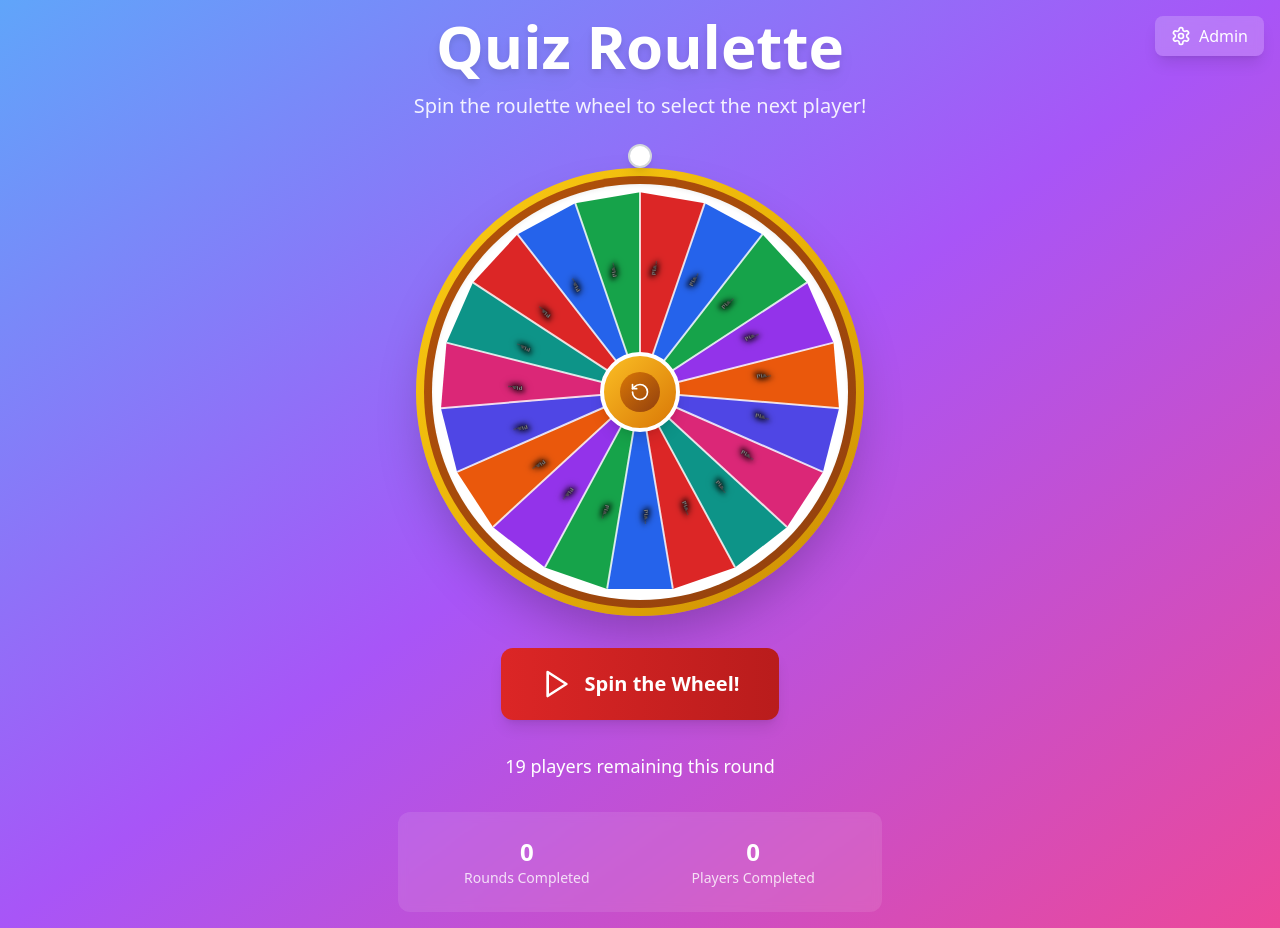
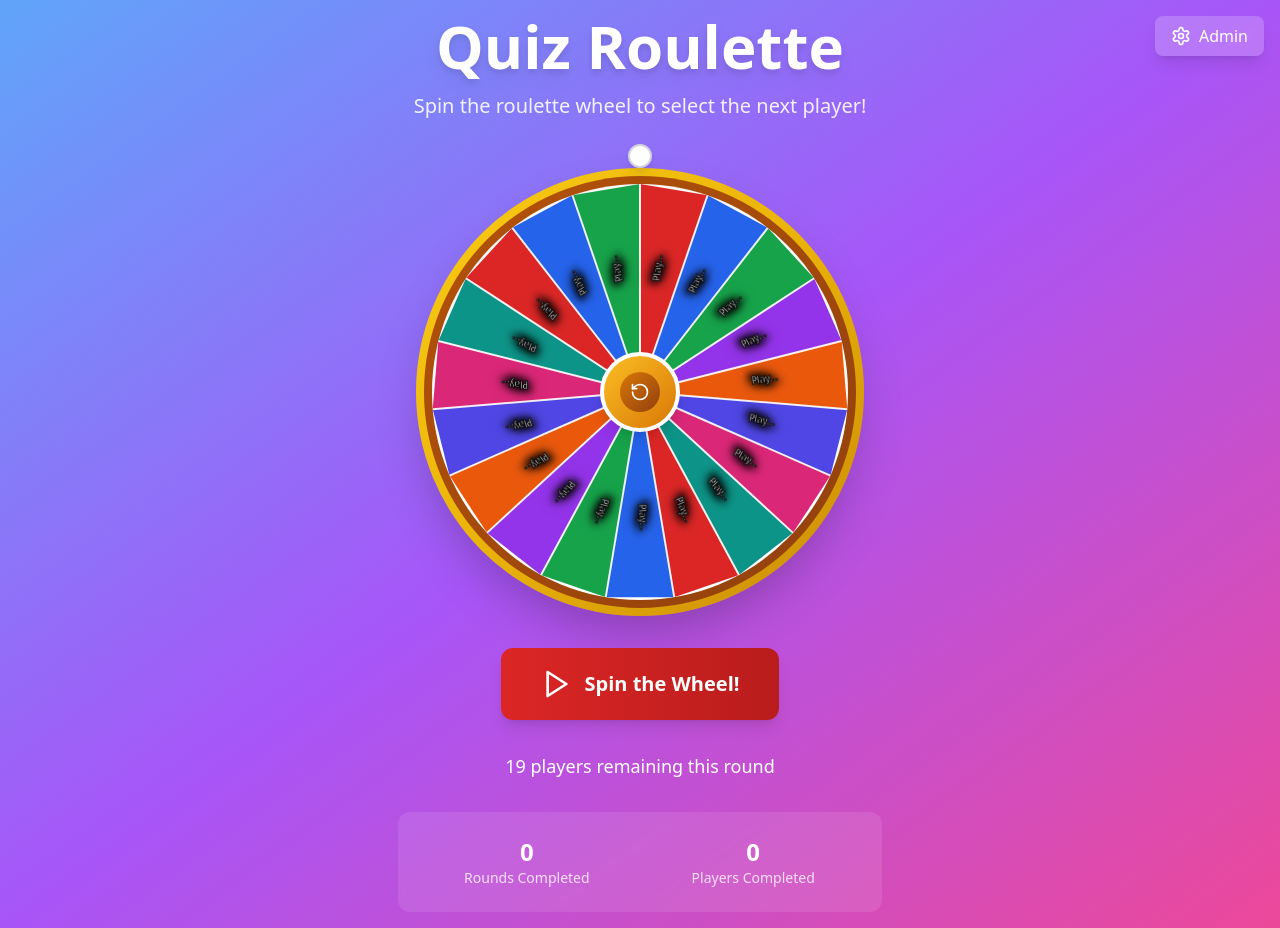
Before and after one commit to RezdarNajeeb/quiz-game-platform, a React (Vite) app: page / in a window 1280 px wide. Built offline with nearby package versions, Linux system fonts and the light colour scheme.

Commit message:
Make Fonts Bigger and Perfect Circle for All User Counts

```diff
--- a/src/components/RouletteWheel.tsx
+++ b/src/components/RouletteWheel.tsx
@@ -106,25 +106,25 @@ const RouletteWheel: React.FC<RouletteWheelProps> = ({
     return colors[index % colors.length];
   };
 
-  // Get font size based on user count and name length
+  // Enhanced font size calculation - BIGGER fonts!
   const getFontSize = (userCount: number, nameLength: number) => {
-    if (userCount <= 4) return nameLength > 10 ? '14px' : '16px';
-    if (userCount <= 6) return nameLength > 8 ? '12px' : '14px';
-    if (userCount <= 8) return nameLength > 6 ? '10px' : '12px';
-    if (userCount <= 12) return nameLength > 5 ? '8px' : '10px';
-    if (userCount <= 16) return nameLength > 4 ? '7px' : '8px';
-    return nameLength > 3 ? '6px' : '7px';
+    if (userCount <= 4) return nameLength > 10 ? '20px' : '24px';
+    if (userCount <= 6) return nameLength > 8 ? '18px' : '22px';
+    if (userCount <= 8) return nameLength > 6 ? '16px' : '20px';
+    if (userCount <= 12) return nameLength > 5 ? '14px' : '18px';
+    if (userCount <= 16) return nameLength > 4 ? '12px' : '16px';
+    return nameLength > 3 ? '10px' : '14px';
   };
 
   // Truncate name if too long
   const getTruncatedName = (name: string, userCount: number) => {
     let maxLength;
-    if (userCount <= 4) maxLength = 12;
-    else if (userCount <= 6) maxLength = 10;
-    else if (userCount <= 8) maxLength = 8;
-    else if (userCount <= 12) maxLength = 6;
-    else if (userCount <= 16) maxLength = 5;
-    else maxLength = 4;
+    if (userCount <= 4) maxLength = 15;
+    else if (userCount <= 6) maxLength = 12;
+    else if (userCount <= 8) maxLength = 10;
+    else if (userCount <= 12) maxLength = 8;
+    else if (userCount <= 16) maxLength = 6;
+    else maxLength = 5;
 
     return name.length > maxLength ? `${name.substring(0, maxLength - 1)}…` : name;
   };
@@ -199,23 +199,23 @@ const RouletteWheel: React.FC<RouletteWheelProps> = ({
 
                   return (
                     <React.Fragment key={`${user.id}-${index}`}>
-                      {/* Background Segment */}
+                      {/* Background Segment - Perfect circle division */}
                       <div
                         className={`absolute w-full h-full ${getSegmentColor(index)}`}
                         style={{
                           clipPath: `polygon(50% 50%, ${
-                            50 + 48 * Math.cos(((angle - 90) * Math.PI) / 180)
+                            50 + 50 * Math.cos(((angle - 90) * Math.PI) / 180)
                           }% ${
-                            50 + 48 * Math.sin(((angle - 90) * Math.PI) / 180)
+                            50 + 50 * Math.sin(((angle - 90) * Math.PI) / 180)
                           }%, ${
-                            50 + 48 * Math.cos(((nextAngle - 90) * Math.PI) / 180)
+                            50 + 50 * Math.cos(((nextAngle - 90) * Math.PI) / 180)
                           }% ${
-                            50 + 48 * Math.sin(((nextAngle - 90) * Math.PI) / 180)
+                            50 + 50 * Math.sin(((nextAngle - 90) * Math.PI) / 180)
                           }%)`
                         }}
                       />
 
-                      {/* Radial Text - Flowing from edge to center like dividers */}
+                      {/* Radial Text - Flowing from center to edge like dividers */}
                       <div
                         className="absolute text-white font-black select-none pointer-events-none z-10"
                         style={{
@@ -225,16 +225,17 @@ const RouletteWheel: React.FC<RouletteWheelProps> = ({
                           transform: `rotate(${midAngle}deg)`,
                           fontSize: getFontSize(availableUsers.length, user.name.length),
                           fontWeight: '900',
-                          textShadow: '2px 2px 4px rgba(0,0,0,0.9), -2px -2px 4px rgba(0,0,0,0.8), 0 0 8px rgba(0,0,0,0.7)',
-                          WebkitTextStroke: '0.5px rgba(0,0,0,0.8)',
-                          filter: 'drop-shadow(0 0 3px rgba(0,0,0,1))',
+                          textShadow: '3px 3px 6px rgba(0,0,0,0.9), -3px -3px 6px rgba(0,0,0,0.8), 0 0 12px rgba(0,0,0,0.7), 0 0 20px rgba(0,0,0,0.5)',
+                          WebkitTextStroke: '1px rgba(0,0,0,0.9)',
+                          filter: 'drop-shadow(0 0 4px rgba(0,0,0,1))',
                           whiteSpace: 'nowrap',
-                          width: '45%', // Text flows from center to edge
+                          width: '42%', // Text flows from center to edge
                           height: 'auto',
                           display: 'flex',
                           alignItems: 'center',
                           justifyContent: 'center',
-                          paddingLeft: '15%', // Start text away from center
+                          paddingLeft: '18%', // Start text away from center hub
+                          letterSpacing: availableUsers.length > 12 ? '-0.5px' : '0.5px',
                         }}
                         title={user.name}
                       >
@@ -244,15 +245,15 @@ const RouletteWheel: React.FC<RouletteWheelProps> = ({
                   );
                 })}
 
-                {/* Separator lines */}
+                {/* Separator lines - Perfect radial division */}
                 {availableUsers.map((_, index) => (
                   <div
                     key={`separator-${index}`}
-                    className="absolute w-0.5 bg-white origin-bottom opacity-80 shadow-sm"
+                    className="absolute w-0.5 bg-white origin-bottom opacity-90 shadow-sm"
                     style={{
-                      height: '48%',
+                      height: '50%', // Full radius
                       left: '50%',
-                      top: '2%',
+                      top: '0%', // Start from edge
                       transform: `translateX(-50%) rotate(${segmentAngle * index}deg)`,
                     }}
                   />
```
